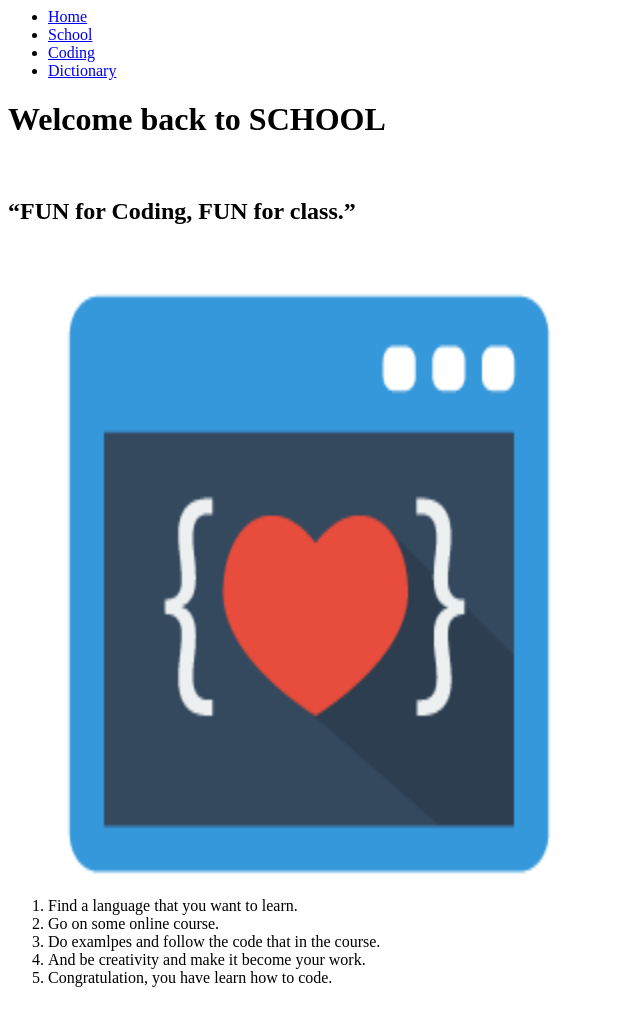
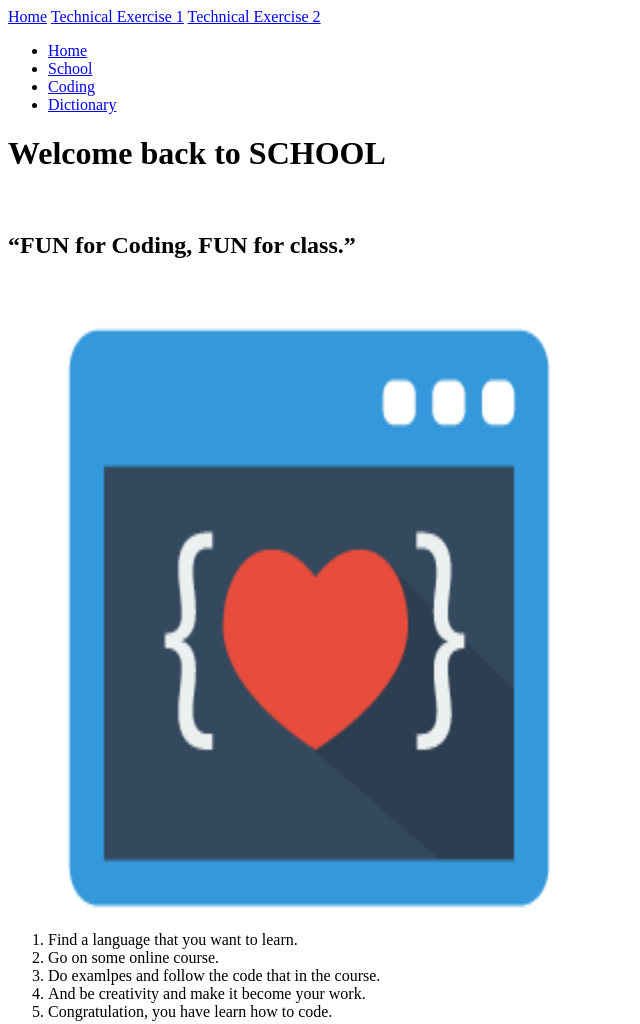
Before and after one commit to Junyi-Yu0-0/TE3, a plain HTML site: page TE1/index.html in a window 1280 px wide. Shown: the top 1024 px of the page, without its empty margins (0-640 px from the left). Drawn offline with Linux system fonts and the light colour scheme.

Commit message:
add in nav for TE1&2

```diff
--- a/TE1/index.html
+++ b/TE1/index.html
@@ -4,6 +4,12 @@
 </head>
 
 <body>
+  <nav>
+    <!--This is a navigation bar with links. -->
+    <a href="../TE3/index.html">Home</a>
+    <a href="../TE1/index.html">Technical Exercise 1</a>
+    <a href="../TE2/index.html">Technical Exercise 2</a>
+  </nav>
   <div class="container">
     <ul class="navbar-nav">
       <li class="nav-item"><a class="nav-link" href="index.html">Home</a></li>
```
Also changed, not shown: TE2/index.html (+6 -0 lines).
